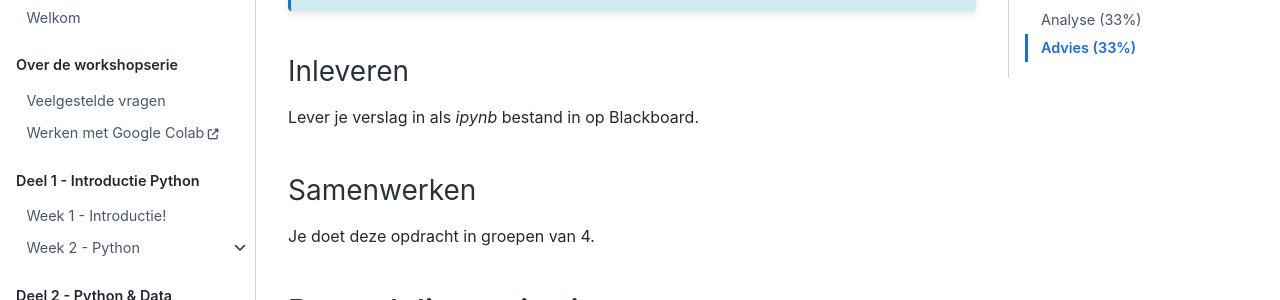
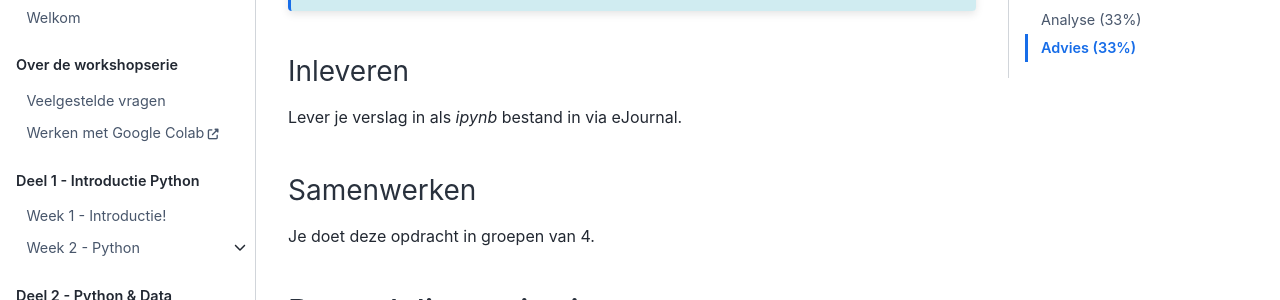
Before and after one commit to Remi-ui/python_tb, a Jupyter Book: the page built from class/week07/week07_summary.md, in a window 1280 px wide and 900 px high, scrolled down 1232 px. Shown: the part 153-453 px from the top of the window. Built offline with Jupyter Book 1.0.4 settings and Sphinx 7.4.7 and the Sphinx Book theme 1.1.4, drawn with Linux system fonts in a browser that asks for light colours; pages that are not in the unit, such as notebooks, are missing from menus.

Commit message:
Update week07_summary.md

```diff
--- a/class/week07/week07_summary.md
+++ b/class/week07/week07_summary.md
@@ -4,7 +4,7 @@
 
 ## Benodigdheden
 - [De dataset](https://github.com/Remi-ui/python_tb/releases/download/Electricity_dataset/Electricity.zip)
-- [Het voorbeeld](https://github.com/Remi-ui/python_tb/blob/main/class/week07/energie_nederland.ipynb)
+- [Het voorbeeld](https://remi-ui.github.io/python_tb/class/week07/energie_nederland.html)
 - [Overige bestanden](https://github.com/Remi-ui/python_tb/releases/download/Overige_bestanden/geo_files.zip)
 
 ## De opdracht
@@ -64,7 +64,7 @@
 
 
 ### Inleveren
-Lever je verslag in als *ipynb* bestand in op Blackboard.
+Lever je verslag in als *ipynb* bestand in via eJournal.
 
 ### Samenwerken
 
```
